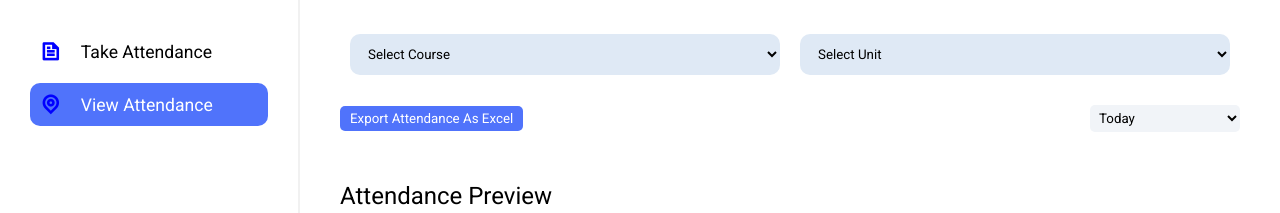
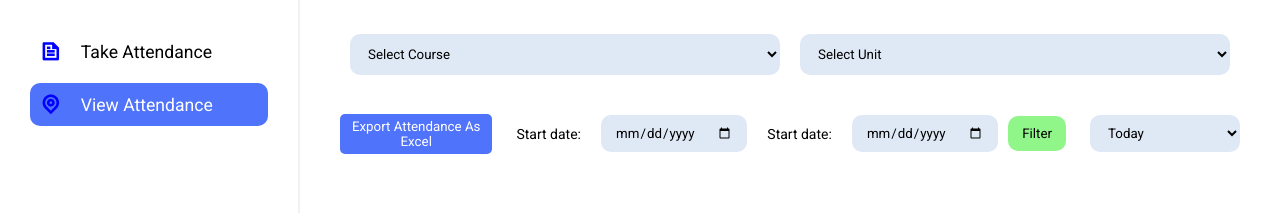
Before and after one commit to rukavain/face-recog, a PHP site: page /lecture/view-attendance in a window 1280 px wide. Shown: the part 60-273 px from the top of the page. Run offline with PHP 8.4, Linux system fonts and the light colour scheme; a user stored in the database is signed in; data comes from the database, SQL or seed files in the repository; data that the repository does not hold is empty.

Commit message:
time to shine

```diff
--- a/resources/pages/administrator/home.php
+++ b/resources/pages/administrator/home.php
@@ -73,7 +73,7 @@
                                     echo "<td>" . $row["faculty"] . "</td>";
                                     echo "<td>" . $row["courseCode"] . "</td>";
                                     echo "<td>" . ucfirst($row["email"]) . "</td>";
-                                    echo "<td><span><i class='ri-delete-bin-line delete' data-id='{$row["Id"]}' data-name='students'></i></span></td>";
+                                    echo "<td><span><i class='ri-delete-bin-line delete' data-id='{$row["Id"]}' data-name='students'></i></span><a href='employee-details'><i class='ri-eye-line' style='color:black' data-id='{$row["Id"]}' data-name='students'></i></a></td>";
                                     echo "</tr>";
                                 }
                             } else {
--- a/resources/pages/administrator/manage-students.php
+++ b/resources/pages/administrator/manage-students.php
@@ -119,7 +119,8 @@ if (isset($_POST['addStudent'])) {
                                     echo "<td>" . $row["faculty"] . "</td>";
                                     echo "<td>" . $row["courseCode"] . "</td>";
                                     echo "<td>" . $row["email"] . "</td>";
-                                    echo "<td><span><i class='ri-delete-bin-line delete' data-id='{$row["Id"]}' data-name='students'></i></span></td>";
+                                    echo "<td><span><i class='ri-delete-bin-line delete' data-id='{$row["Id"]}' data-name='students'></i></span>
+                                    <a href='employee-details'><i class='ri-eye-line' style='color:black' data-id='{$row["Id"]}' data-name='students'></i></a></td>";
                                     echo "</tr>";
                                 }
                             } else {
@@ -147,7 +148,7 @@ if (isset($_POST['addStudent'])) {
                     <div>
                         <div>
                             <input type="text" name="firstName" placeholder="First Name">
-                            <input type="text" name="lastName" " placeholder=" Last Name">
+                            <input type="text" name="lastName" placeholder=" Last Name">
                             <input type="email" name="email" placeholder="Email Address">
                             <input type="text" required id="registrationNumber" name="registrationNumber" placeholder="Registration Number"> <br>
                             <p id="error" style="color: red; display: none;">Invalid characters in registration number.</p>
@@ -160,7 +161,6 @@ if (isset($_POST['addStudent'])) {
                                 }
                                 ?>
                             </select> <br />
-
                             <select required name="course">
                                 <option value="" selected>Select Course</option>
                                 <?php
--- a/resources/pages/lecture/view-attendance.php
+++ b/resources/pages/lecture/view-attendance.php
@@ -71,9 +71,21 @@ if (!empty($unitCode)) {
                     ?>
                 </select>
             </form>
-            <div style="display:flex; justify-content:space-between; align-items:center; padding: 20px 0px;">
+            <div style="display:flex; justify-content:space-between; align-items:center; padding: 20px 0px; ">
                 <button class="add" onclick="exportTableToExcel('attendaceTable', '<?php echo $unitCode ?>_on_<?php echo date('Y-m-d'); ?>','<?php echo $coursename ?>', '<?php echo $unitname ?>')">Export Attendance As Excel</button>
-                <select name="date" id="date" class="dropdown">
+                <div style="display:flex; gap:10px; justify-content:center; align-items:center;">
+                    <div style="padding:10px 14px; display:flex; gap:14px; justify-content:space-between; align-items:center; gap: 10px; flex-direction:row; min-width:max-content;">
+                        <div style=" display:flex; justify-content:space-between; align-items:center; gap: 10px;  min-width:max-content;">
+                            <p style="font-size:14px; margin-inline: 10px;">Start date:</p>
+                            <input style="cursor:pointer; border-style:none; padding:10px 14px; border-style: 1px solid gray; border-radius:10px; background-color:#dfe9f5;" type="date">
+                            <p style="font-size:14px; margin-inline: 10px;">Start date:</p>
+                            <input style="cursor:pointer; border-style:none; padding:10px 14px; border-style: 1px solid gray; border-radius:10px; background-color:#dfe9f5;" type="date">
+                        </div>
+                        <button style="padding:10px 14px; border-style: none; cursor:pointer; border-radius:10px; background-color:#90f689;">
+                            Filter
+                        </button>
+                    </div>
+                    <select style="max-height:max-content; padding:10px 14px; cursor:pointer; border-radius:10px; background-color:#dfe9f5;" name="date" id="date" class="dropdown">
                         <option value="today">Today</option>
                         <option value="lastweek">Last Week</option>
                         <option value="lastmonth">Last Month</option>
@@ -81,7 +93,7 @@ if (!empty($unitCode)) {
                         <option value="alltime">All Time</option>
                     </select>
                 </div>
-
+            </div>
             <div class="table-container">
                 <div class="title">
                     <h2 class="section--title">Attendance Preview</h2>
```
Lines whose indentation alone changed are shown as unchanged.
